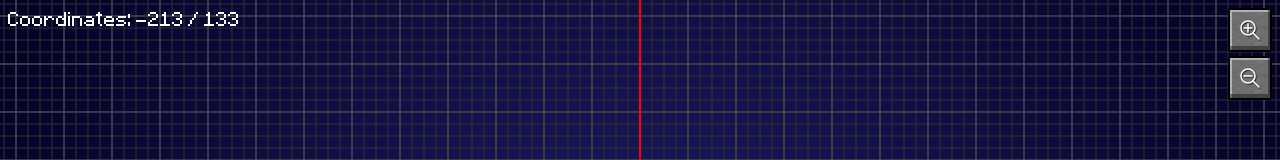
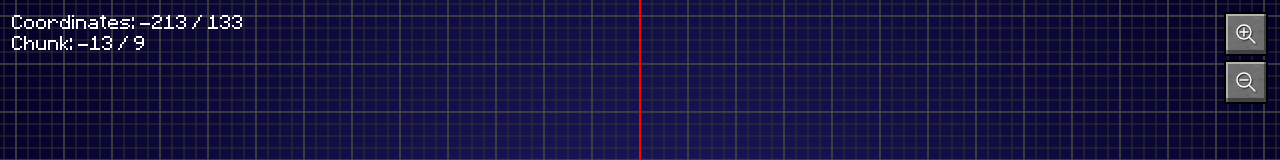
Before and after one commit to Alezito2008/Minecraft-Proxy-Radar, a plain HTML site: page index.html in a window 1280 px wide. Shown: the top 160 px of the page. Drawn offline with Linux system fonts and the light colour scheme.

Commit message:
started chunk coords

```diff
--- a/index.html
+++ b/index.html
@@ -10,7 +10,8 @@
     <canvas id="map"></canvas>
     <div class="interface">
         <div class="info">
-            <span id="info-coordinates">Coordinates: 0 / 0</span>
+            <div id="info-coordinates">Coordinates: 0 / 0</div>
+            <div id="info-chunk-coordinates">Chunk: 0 / 0</div>
         </div>
         <div class="map-controls">
             <div class="zoom-controls">
--- a/map.js
+++ b/map.js
@@ -75,6 +75,7 @@ function updateUI() {
     const x = ((mouse.coordX / options.zoom - pos.x) / CHUNK_GRID_SIZE * 16);
     const y = ((-mouse.coordY / options.zoom + pos.y) / CHUNK_GRID_SIZE * 16);
     updateInfoCoordinates(Math.round(x), Math.round(y));
+    updateInfoChunkCoordinates(Math.ceil(x/16), Math.ceil(y/16))
 }
 
 function draw() {
@@ -139,7 +140,12 @@ document.getElementById('zoom-in').addEventListener('click', zoomIn);
 document.getElementById('zoom-out').addEventListener('click', zoomOut);
 
 const infoCoords = document.getElementById('info-coordinates');
+const infoChunkCoords = document.getElementById('info-chunk-coordinates');
 
 function updateInfoCoordinates(x, y) {
     infoCoords.textContent = `Coordinates: ${x} / ${y}`;
 }
+
+function updateInfoChunkCoordinates(x, y) {
+    infoChunkCoords.textContent = `Chunk: ${x} / ${y}`;
+}
--- a/style.css
+++ b/style.css
@@ -5,6 +5,7 @@
 
 body {
     font-family: Minecraftia;
+    line-height: 1.3;
     margin: 0;
     padding: 0;
     min-height: 100vh;
@@ -38,9 +39,7 @@ a {
     display: flex;
     flex-direction: column;
     position: fixed;
-    padding: 8px;
-    height: 100%;
-    width: 100%;
+    inset:12px;
     box-sizing: border-box;
     pointer-events: none;
 }
@@ -88,8 +87,8 @@ a {
 
 .map-controls {
     position: absolute;
-    top: 8px;
-    right: 8px;
+    top: 0;
+    right: 0;
 }
 
 .zoom-controls {
```
